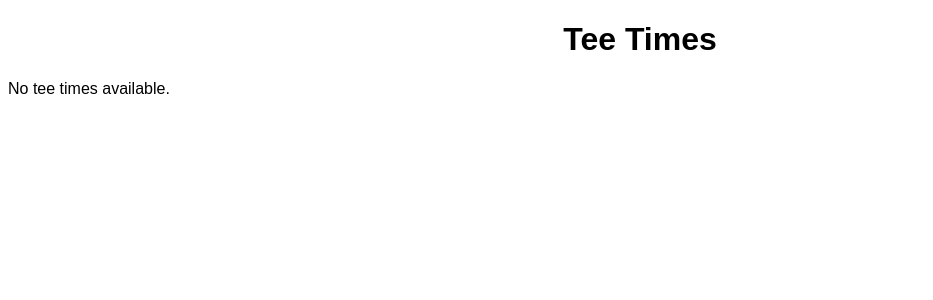
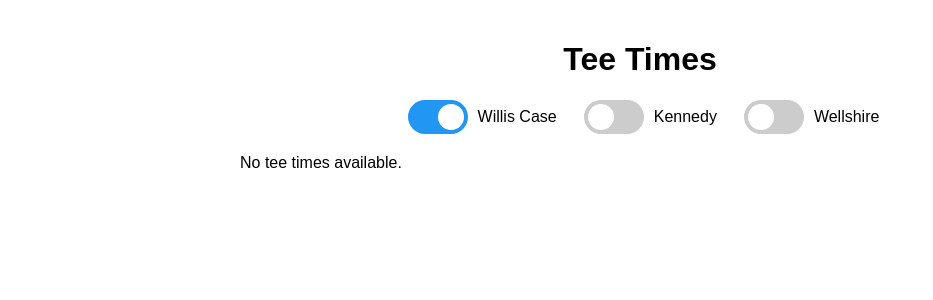
Before and after one commit to LukeEvans/tee-times, a Flask app: page /tee_times in a window 1280 px wide. Shown: the top 300 px of the page, without its empty margins (0-933 px from the left). Run offline with Flask 3, Linux system fonts and the light colour scheme; data that the repository does not hold is empty.

Commit message:
Add toggles

```diff
--- a/app.py
+++ b/app.py
@@ -11,6 +11,8 @@ api = Api(app)
 
 class COURSES(Enum):
     WILLIS_CASE = 3833
+    KENNEDY = 3629
+    WELLSHIRE = 3831
 
 
 # Constants
--- a/templates/tee_times.html
+++ b/templates/tee_times.html
@@ -6,6 +6,9 @@
     <style>
         body {
             font-family: Arial, sans-serif;
+            max-width: 800px;
+            margin: 0 auto;
+            padding: 20px;
         }
         h1 {
             text-align: center;
@@ -29,27 +32,122 @@
         .single-not-allowed {
             background-color: #f0d8c7;
         }
+        .toggle-container {
+            display: flex;
+            justify-content: center;
+            gap: 20px;
+            margin-bottom: 20px;
+        }
+        .toggle {
+            display: flex;
+            align-items: center;
+        }
+        .toggle input {
+            opacity: 0;
+            width: 0;
+            height: 0;
+        }
+        .slider {
+            position: relative;
+            display: inline-block;
+            width: 60px;
+            height: 34px;
+            background-color: #ccc;
+            transition: .4s;
+            border-radius: 34px;
+            cursor: pointer;
+        }
+        .slider:before {
+            position: absolute;
+            content: "";
+            height: 26px;
+            width: 26px;
+            left: 4px;
+            bottom: 4px;
+            background-color: white;
+            transition: .4s;
+            border-radius: 50%;
+        }
+        input:checked + .slider {
+            background-color: #2196F3;
+        }
+        input:checked + .slider:before {
+            transform: translateX(26px);
+        }
+        .toggle-label {
+            margin-left: 10px;
+        }
     </style>
 </head>
 <body>
     <h1>Tee Times</h1>
+    <div class="toggle-container">
+        <label class="toggle">
+            <input type="checkbox" id="toggle-willis-case" checked>
+            <span class="slider"></span>
+            <span class="toggle-label">Willis Case</span>
+        </label>
+        <label class="toggle">
+            <input type="checkbox" id="toggle-kennedy">
+            <span class="slider"></span>
+            <span class="toggle-label">Kennedy</span>
+        </label>
+        <label class="toggle">
+            <input type="checkbox" id="toggle-wellshire">
+            <span class="slider"></span>
+            <span class="toggle-label">Wellshire</span>
+        </label>
+    </div>
     {% if tee_times %}
-        <ul>
+        <ul id="tee-times-list">
         {% for tee_time in tee_times %}
-            <li class="{% if tee_time.singleAllowed %}single-allowed{% else %}single-not-allowed{% endif %}">
+            <li class="{% if tee_time.singleAllowed %}single-allowed{% else %}single-not-allowed{% endif %}" data-golf-club-id="{{ tee_time.golfClubId }}">
                 <strong>Date:</strong> {{ tee_time.date }}<br>
                 <strong>Time:</strong> {{ tee_time.time }}<br>
                 <strong>Course:</strong> {{ tee_time.course }}<br>
                 <strong>Golf Club ID:</strong> {{ tee_time.golfClubId }}<br>
                 <strong>Single Allowed:</strong> {{ tee_time.singleAllowed }}<br>
                 <strong>Spots Available:</strong> {{ tee_time.spotsAvailable }}<br>
-                <strong>Link:</strong>  <a href="{{ tee_time.link }}" target="_blank">Book</a>
-
+                <strong>Link:</strong> <a href="{{ tee_time.link }}" target="_blank">Book</a>
             </li>
         {% endfor %}
         </ul>
     {% else %}
         <p>No tee times available.</p>
     {% endif %}
+
+    <script>
+        const toggleWillisCase = document.getElementById('toggle-willis-case');
+        const toggleKennedy = document.getElementById('toggle-kennedy');
+        const toggleWellshire = document.getElementById('toggle-wellshire');
+        const teeTimesList = document.getElementById('tee-times-list');
+
+        function updateTeeTimesList() {
+            const willisCase = toggleWillisCase.checked;
+            const kennedy = toggleKennedy.checked;
+            const wellshire = toggleWellshire.checked;
+
+            const teeTimes = teeTimesList.getElementsByTagName('li');
+            for (let teeTime of teeTimes) {
+                const golfClubId = teeTime.dataset.golfClubId;
+                if (
+                    (willisCase && golfClubId === '3833') ||
+                    (kennedy && golfClubId === '3629') ||
+                    (wellshire && golfClubId === '3831')
+                ) {
+                    teeTime.style.display = '';
+                } else {
+                    teeTime.style.display = 'none';
+                }
+            }
+        }
+
+        toggleWillisCase.addEventListener('change', updateTeeTimesList);
+        toggleKennedy.addEventListener('change', updateTeeTimesList);
+        toggleWellshire.addEventListener('change', updateTeeTimesList);
+
+        // Initial update
+        updateTeeTimesList();
+    </script>
 </body>
 </html>
```
